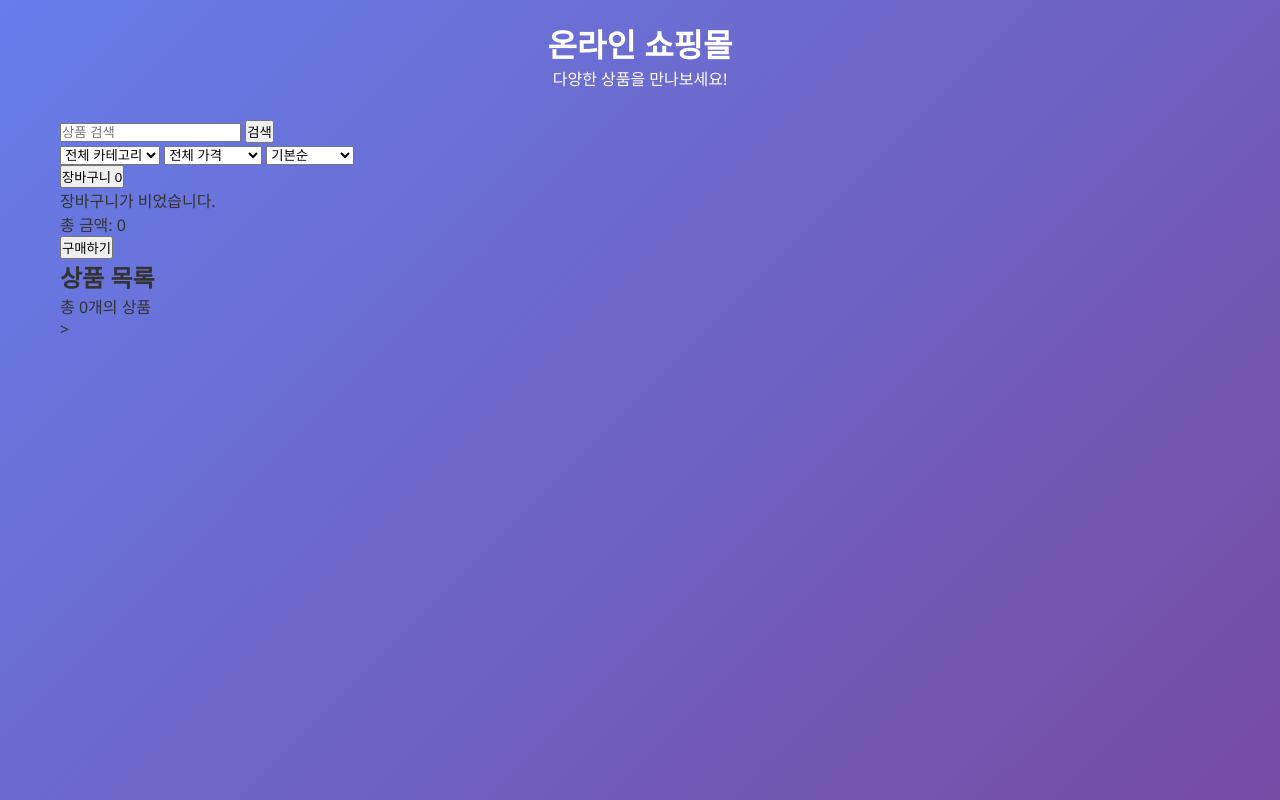
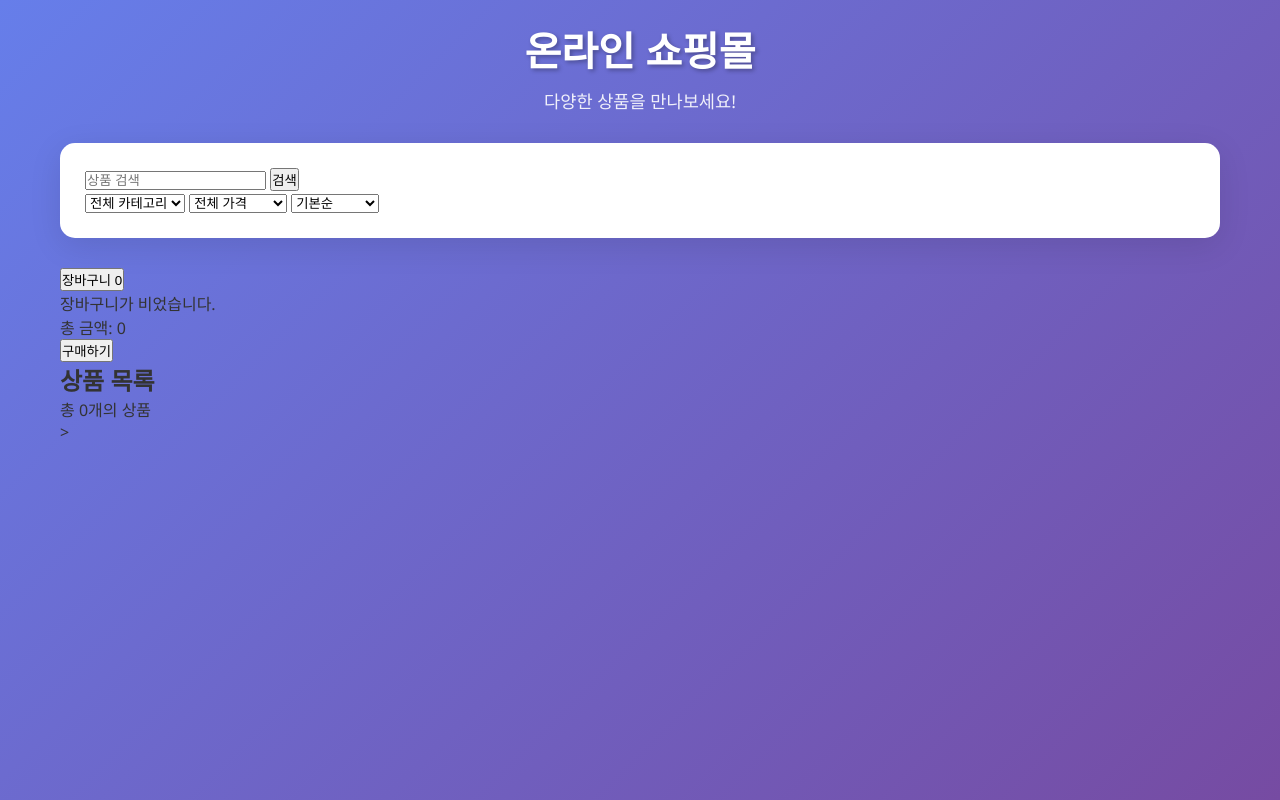
Before and after one commit to soonchul12/frontend-roadmap, a plain HTML site: page day06/index.html in a window 1280 px wide. Drawn offline with Linux system fonts and the light colour scheme; a script that the page names is missing.

Commit message:
feat: Day06 쇼핑몰 프로젝트 추가

```diff
--- a/day06/styles.css
+++ b/day06/styles.css
@@ -22,3 +22,22 @@ body {
     margin-bottom: 30px;
     color: white;
 }
+
+.header h1 {
+    font-size: 2.5rem;
+    margin-bottom: 10px;
+    text-shadow: 2px 2px 4px rgba(0,0,0,0.3);
+}
+
+.header p {
+    font-size: 1.1rem;
+    opacity: 0.9;
+}
+
+.search-filter {
+    background: white;
+    padding: 25px;
+    border-radius: 15px;
+    box-shadow: 0 8px 32px rgba(0,0,0,0.1);
+    margin-bottom: 30px;
+}
```
Also changed, not shown: 1 other file.
